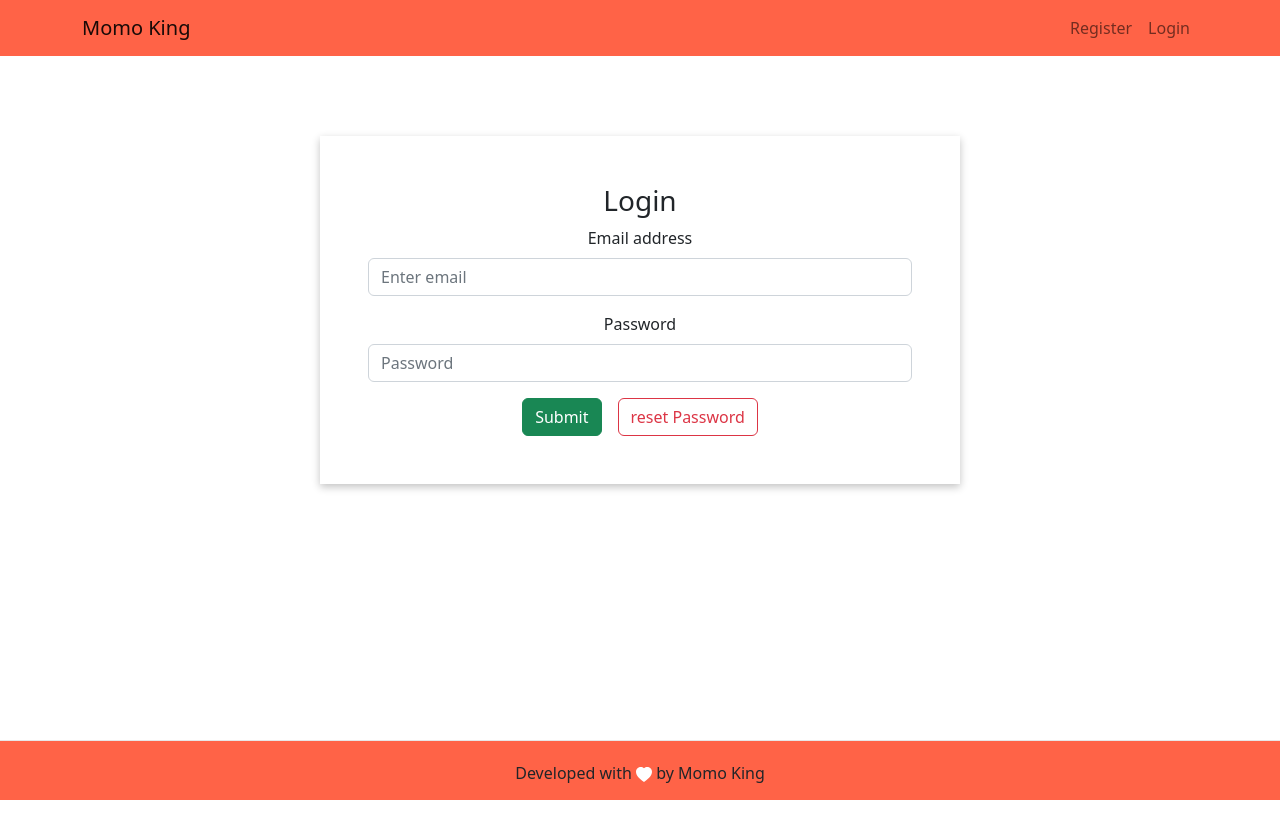
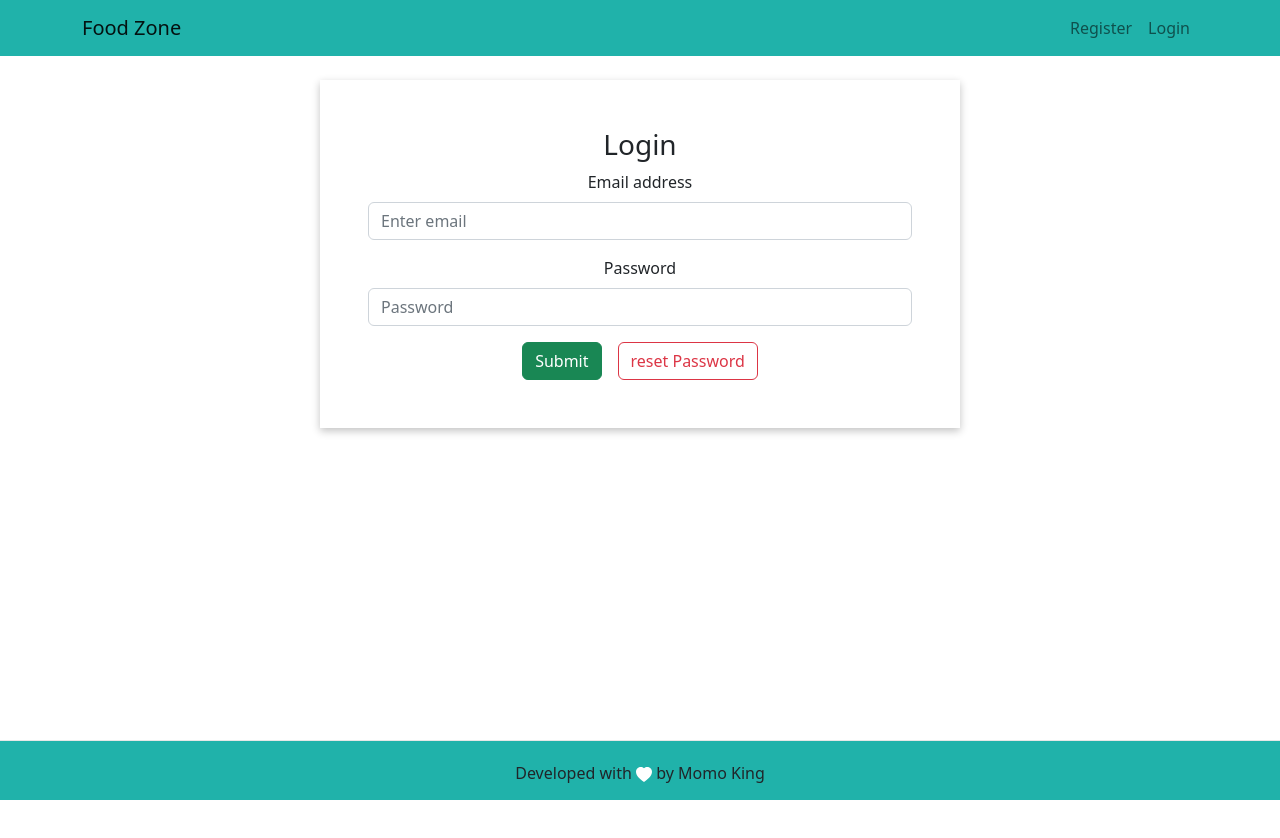
Before and after one commit to sathiyapriyakm/foodzone_frontend, a React (Create React App) app: page /login in a window 1280 px wide. Before the commit the page ends 800 px from the top, so only its background shows below. Built offline with nearby package versions, Linux system fonts and the light colour scheme; no server answers.

Commit message:
commit changes

```diff
--- a/src/App.css
+++ b/src/App.css
@@ -82,6 +82,6 @@
 }
 
 .nav-link:hover {
-  color: white;
-  background-color: darkgreen;
+  color: black;
+  background-color: white;
 }
--- a/src/App.js
+++ b/src/App.js
@@ -1,6 +1,5 @@
 import { Routes, Route, Navigate } from "react-router-dom";
 import "./App.css";
-import Footer from "./components/Footer";
 import ForgotPassword from "./components/ForgotPassword.js";
 import HeaderComp from "./components/HeaderComp.js";
 import Login from "./components/Login";
--- a/src/components/HeaderComp.js
+++ b/src/components/HeaderComp.js
@@ -44,19 +44,21 @@ function HeaderComp() {
     }
   };
   return (
-    <Navbar className="header">
+    <Navbar collapseOnSelect expand="lg" fixed="top" className="sticky-nav header">
       <Container>
-        <Navbar.Brand>Momo King</Navbar.Brand>
+        <Navbar.Brand>Food Zone</Navbar.Brand>
+        <Navbar.Toggle aria-controls="responsive-navbar-nav" />
+        <Navbar.Collapse id="responsive-navbar-nav">
         <Nav className="me-auto">
           {user && (
             <Nav.Link onClick={() => navigate("/user/productList")}>
-              View Momos
+              categories
             </Nav.Link>
           )}
 
           {user && user.user.userType != "admin" ? (
             <Nav.Link onClick={() => navigate("/user/customerOrderView")}>
-              Open Orders
+              Orders
             </Nav.Link>
           ) : // <Nav.Link onClick={() => navigate("/user/dashboard")}>
           //   Dashboard
@@ -68,7 +70,6 @@ function HeaderComp() {
             </Nav.Link>
           ) : null}
         </Nav>
-        <Navbar.Collapse className="justify-content-end">
           <Nav>
             {!user ? (
               <>
@@ -79,7 +80,7 @@ function HeaderComp() {
               </>
             ) : (
               <>
-                <Navbar.Text>Welcome, {user.user.name}</Navbar.Text>
+                <Navbar.Text>{user.user.name}</Navbar.Text>
                 <Nav.Link onClick={() => handleLogout()} disabled={isLoading}>
                   Logout
                 </Nav.Link>
@@ -88,12 +89,12 @@ function HeaderComp() {
           </Nav>
           {user && user.user.userType != "admin" ? (
             <Button
-              variant="success"
+              variant="warning"
               onClick={() => navigate("/user/cart")}
               disabled={cart.length < 1}
             >
               <Cart4 className="cartIcon" color="white" size={24} />{" "}
-              <Badge bg="danger">{getTotalQuantity() || 0}</Badge>
+              <Badge bg="info">{getTotalQuantity() || 0}</Badge>
             </Button>
           ) : (
             <></>
--- a/src/components/PrivateRoute.js
+++ b/src/components/PrivateRoute.js
@@ -1,4 +1,4 @@
-import { Navigate, useLocation } from "react-router-dom";
+import { Navigate } from "react-router-dom";
 
 import React from "react";
 
--- a/src/components/ProductCard.js
+++ b/src/components/ProductCard.js
@@ -30,7 +30,7 @@ function ProductCard({ product }) {
           </ListGroup>
           {user && user.user.userType != "admin" ? (
             <Button
-              variant="primary"
+              variant="warning"
               onClick={() => {
                 dispatch(
                   addToCart({
--- a/src/components/css/footer.css
+++ b/src/components/css/footer.css
@@ -1,5 +1,5 @@
 .footerDiv {
-  background-color: tomato;
+  background-color: lightseagreen;
   border-top: 1px solid #e7e7e7;
   text-align: center;
   padding: 20px;
--- a/src/components/css/header.css
+++ b/src/components/css/header.css
@@ -1,5 +1,5 @@
 .header {
-  background-color: tomato;
+  background-color: lightseagreen;
 }
 
 .cartIcon {
```
